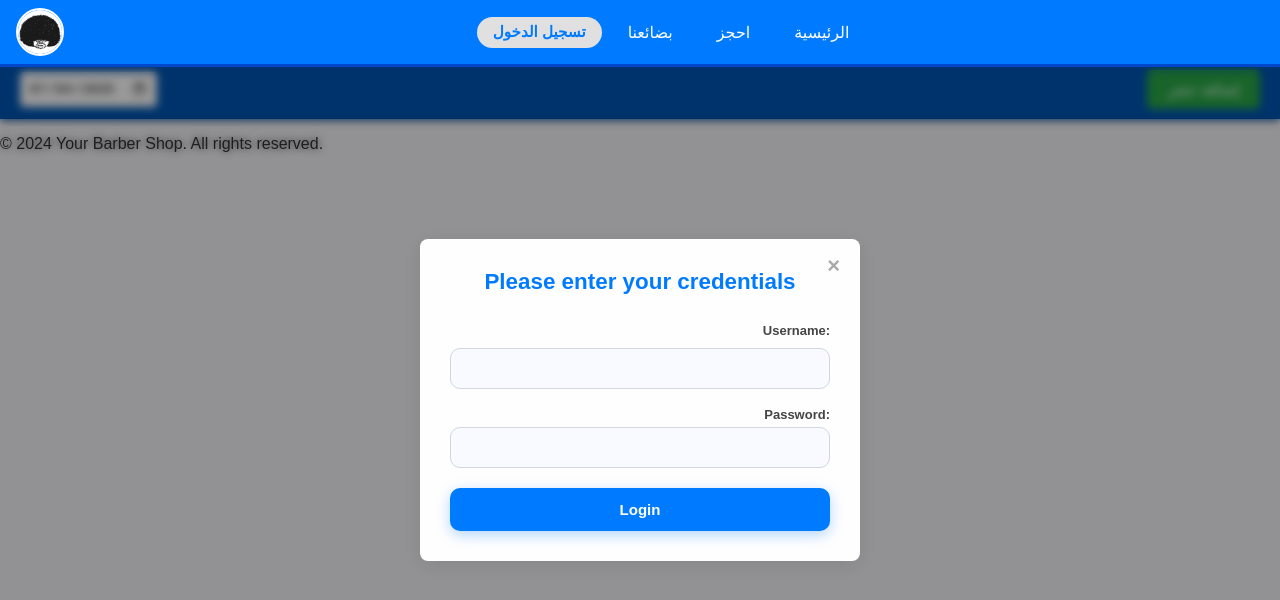
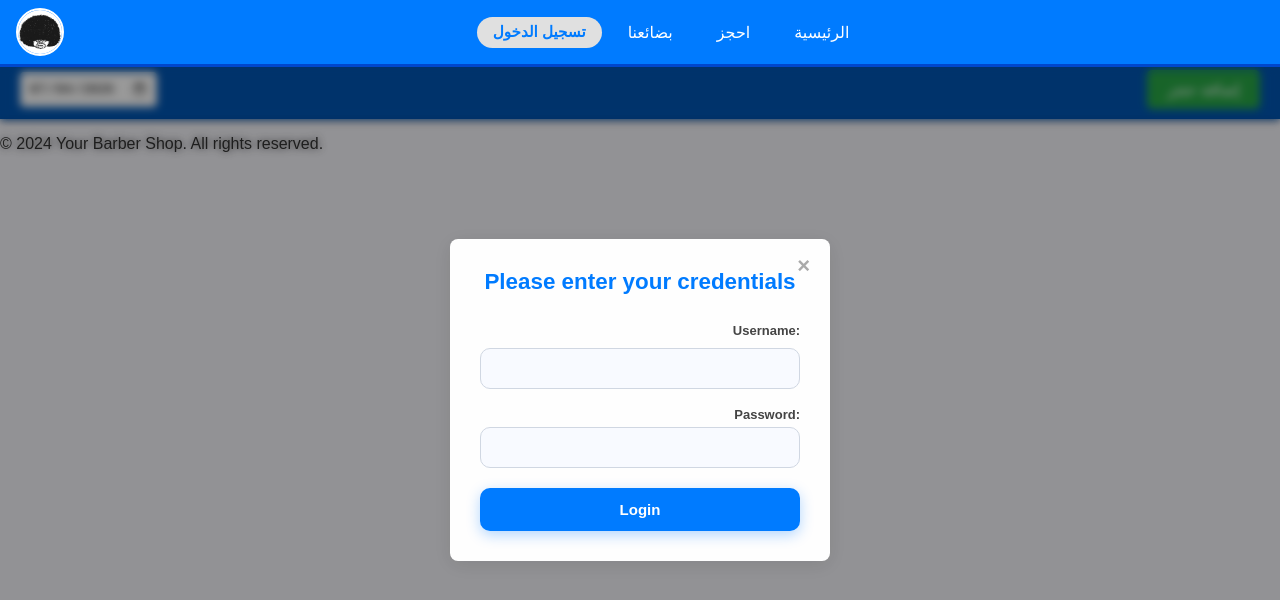
Before and after one commit to KareemS13/Website, a website with bundled scripts: page admin/admin.html in a window 1280 px wide. Built offline with nearby package versions, Linux system fonts and the light colour scheme.

Commit message:
Make admin modal compact and scrollable for all screen sizes
Co-Authored-By: Claude Sonnet 4.6 <noreply@anthropic.com>

```diff
--- a/admin/admin.css
+++ b/admin/admin.css
@@ -348,12 +348,15 @@ th, td {
 
 .modal-content {
     background-color: #fefefe;
-    margin: 5% auto;
-    padding: 30px;
+    margin: 2% auto;
+    padding: 20px;
     border-radius: 8px;
-    width: 80%;
-    max-width: 600px;
+    width: 90%;
+    max-width: 500px;
+    max-height: 90vh;
+    overflow-y: auto;
     box-shadow: 0 4px 20px rgba(0,0,0,0.1);
+    box-sizing: border-box;
 }
 
 .close-reservation {
@@ -380,7 +383,7 @@ th, td {
 
 .modal-content label {
     display: block;
-    margin-top: 15px;
+    margin-top: 8px;
     font-weight: bold;
     color: #333;
 }
@@ -390,8 +393,8 @@ th, td {
 .modal-content input[type="date"],
 .modal-content select {
     width: 100%;
-    padding: 10px;
-    margin-top: 5px;
+    padding: 7px 10px;
+    margin-top: 3px;
     border: 1px solid #ddd;
     border-radius: 4px;
     box-sizing: border-box;
```
